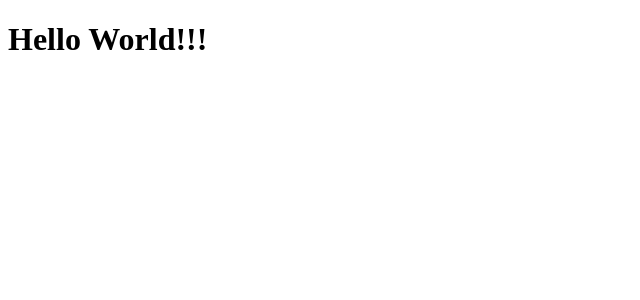
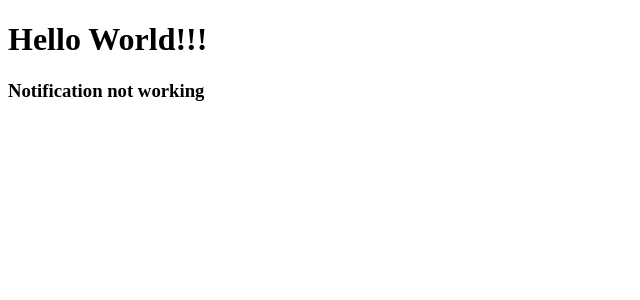
Before and after one commit to Amankashyap4/projectcicd, an Angular app: page / in a window 1280 px wide. Shown: the top 300 px of the page, without its empty margins (0-640 px from the left). Built offline with nearby package versions, Linux system fonts and the light colour scheme.

Commit message:
Nofitification status check - 84

```diff
--- a/src/app/app.component.html
+++ b/src/app/app.component.html
@@ -7,7 +7,7 @@
 <!-- * * * * * * * to get started with your project! * * * * * * * * -->
 <!-- * * * * * * * * * * * * * * * * * * * * * * * * * * * * * * * -->
 <h1>Hello World!!!</h1>
-<h3></h3>
+<h3>Notification not working</h3>
 <h3></h3>
 <h3></h3>
 <!-- * * * * * * * * * * * * * * * * * * * * * * * * * * * * * * * -->
```
